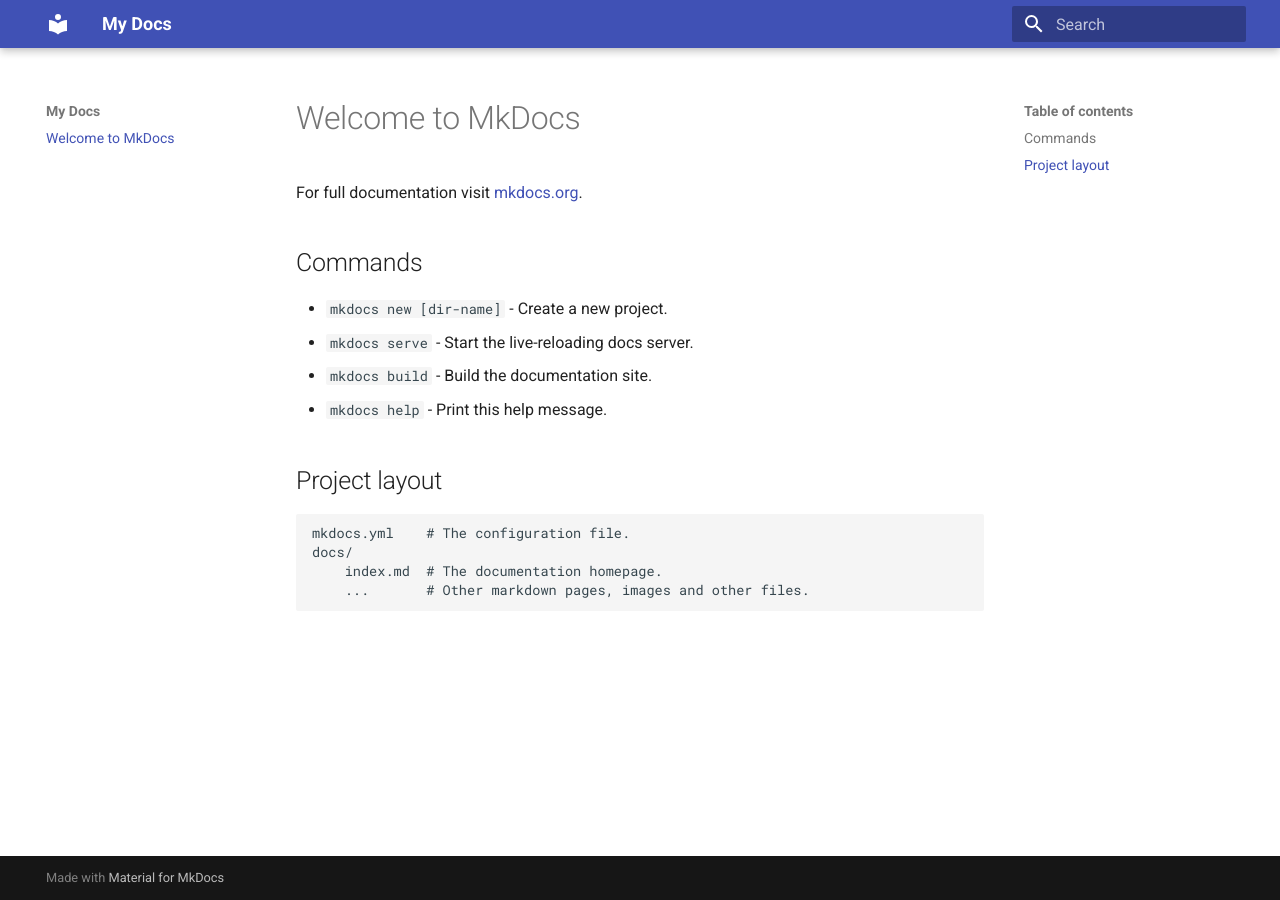
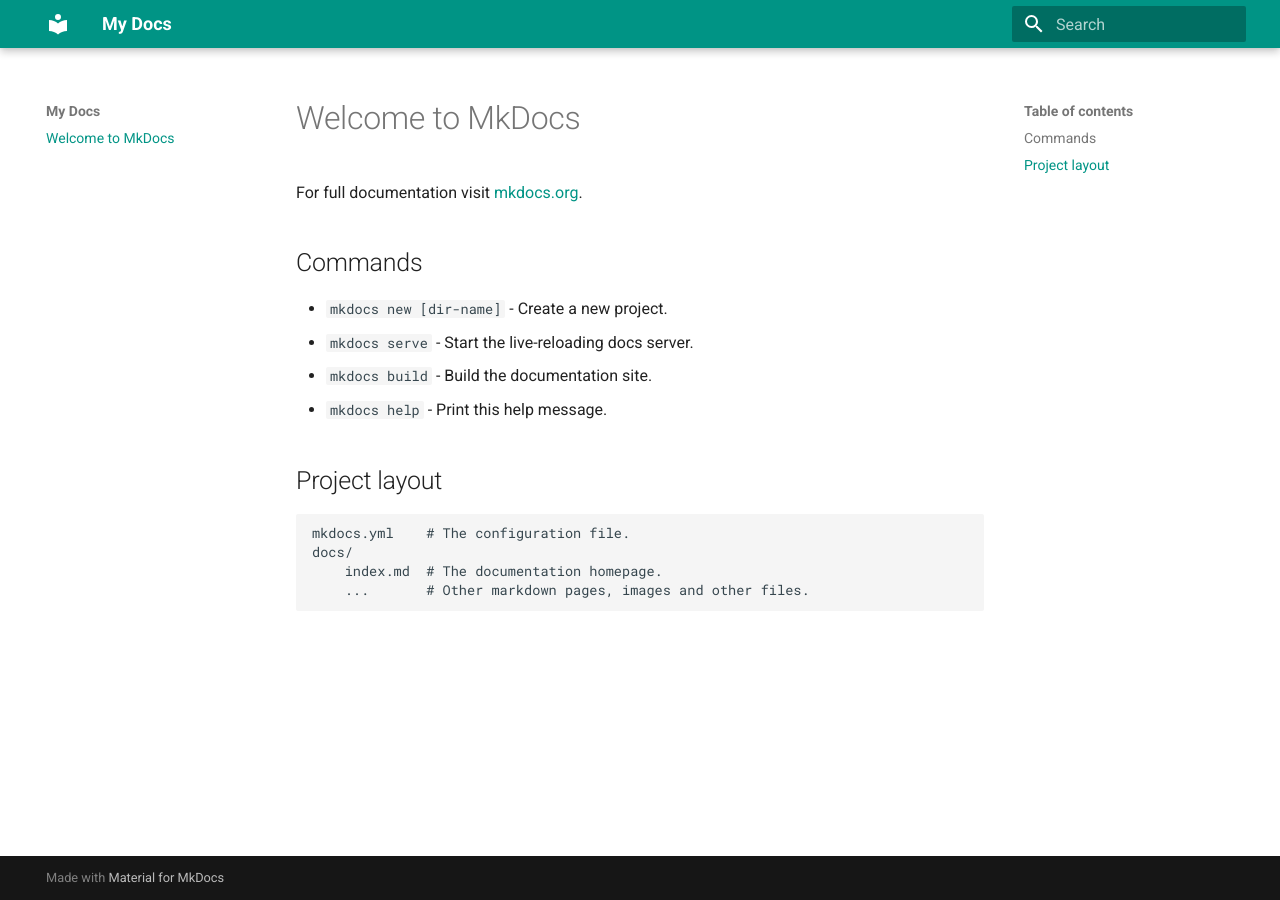
Before and after one commit to MikeDeGan/docs, an MkDocs documentation site: the page built from docs/index.md, in a window 1280 px wide. Built offline with MkDocs 1.6.1 and Material for MkDocs 9.7.7, drawn with Linux system fonts in a browser that asks for light colours.

Commit message:
added .gitignore

```diff
--- a/mkdocs.yml
+++ b/mkdocs.yml
@@ -2,5 +2,5 @@
 theme:
   name: "material"
   palette:
-    primary: "indigo"
-    accent: "indigo"
+    primary: "teal"
+    accent: "teal"
```
Also changed, not shown: 1 other file.
